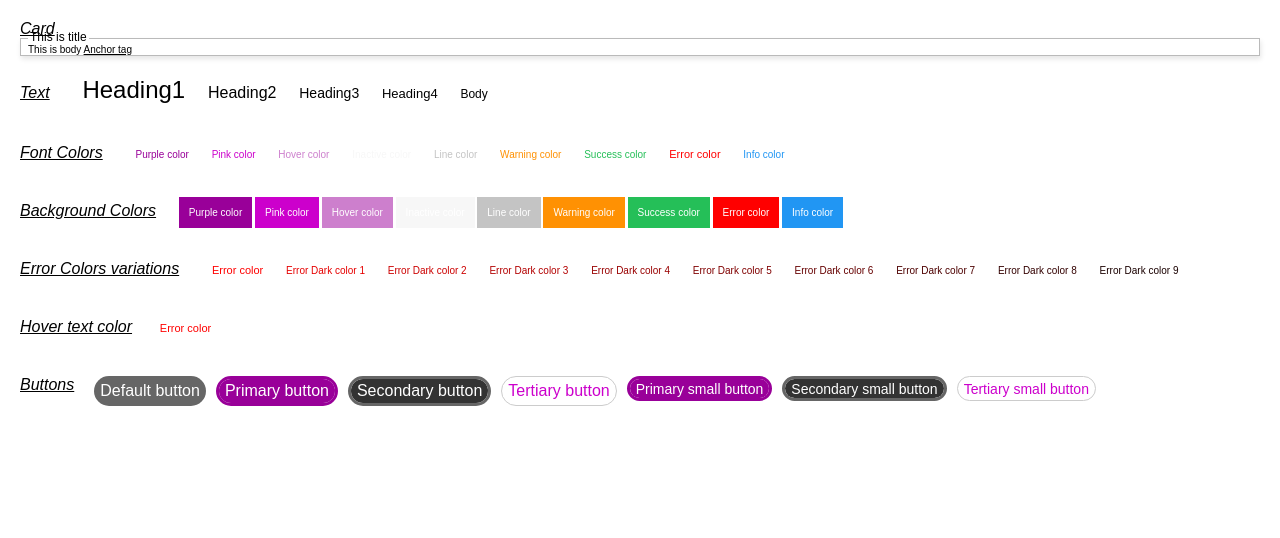
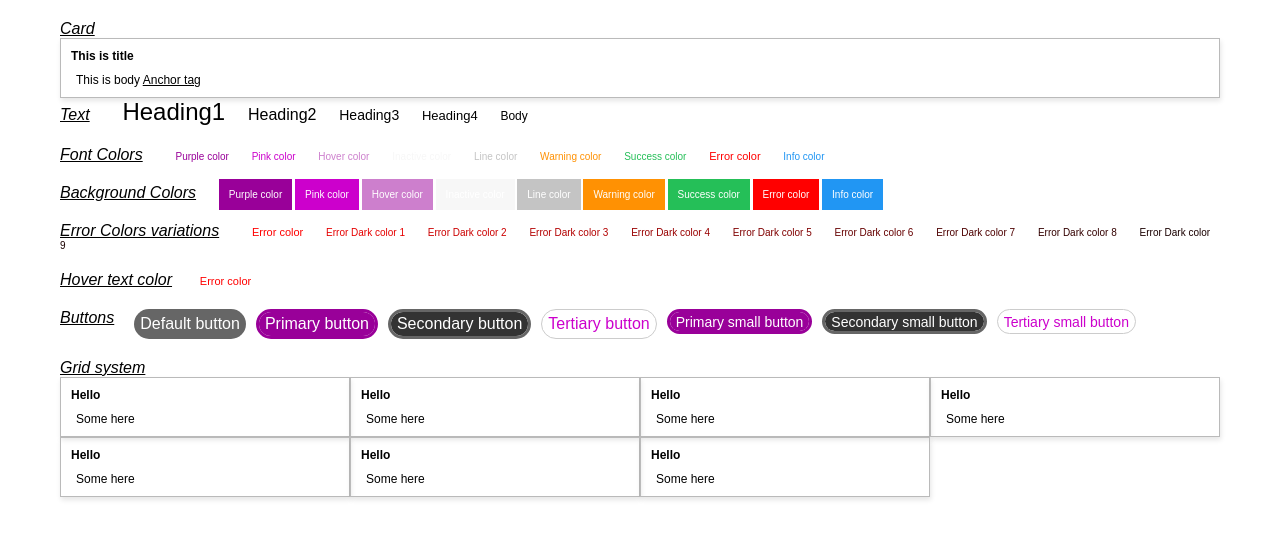
Before and after one commit to malipramod/css-util-lib, a website: page index.html in a window 1280 px wide. Drawn offline with nearby package versions, Linux system fonts and the light colour scheme; files that its build step writes are made by us from their sources.

Commit message:
Add grid

```diff
--- a/index.html
+++ b/index.html
@@ -10,6 +10,7 @@
 </head>
 
 <body style="gap: 20px; flex-direction: column;" class="m-2 display-f">
+    <div class="container">
         <!--Card-->
         <div>
             <i class="text-h2 text-underline  mb-2">Card</i>
@@ -91,9 +92,52 @@
             </div>
         </div>
 
-    <!-- <div class="responsive-test">
-        I am responsive
-    </div> -->
+        <i class="text-h2 text-underline  pr-2">Grid system</i>
+        <div class="row">
+            <div class="col-12-xs col-5-sm col-3-xl">
+                <div class="card">
+                    <h3 class="card-title">Hello</h3>
+                    <p class="card-body">Some here</p>
+                </div>
+            </div>
+            <div class="col-12-xs col-5-sm col-3-xl">
+                <div class="card">
+                    <h3 class="card-title">Hello</h3>
+                    <p class="card-body">Some here</p>
+                </div>
+            </div>
+            <div class="col-12-xs col-5-sm col-3-xl">
+                <div class="card">
+                    <h3 class="card-title">Hello</h3>
+                    <p class="card-body">Some here</p>
+                </div>
+            </div>
+            <div class="col-12-xs col-5-sm col-3-xl">
+                <div class="card">
+                    <h3 class="card-title">Hello</h3>
+                    <p class="card-body">Some here</p>
+                </div>
+            </div>
+            <div class="col-12-xs col-5-sm col-3-xl">
+                <div class="card">
+                    <h3 class="card-title">Hello</h3>
+                    <p class="card-body">Some here</p>
+                </div>
+            </div>
+            <div class="col-12-xs col-5-sm col-3-xl">
+                <div class="card">
+                    <h3 class="card-title">Hello</h3>
+                    <p class="card-body">Some here</p>
+                </div>
+            </div>
+            <div class="col-12-xs col-5-sm col-3-xl">
+                <div class="card">
+                    <h3 class="card-title">Hello</h3>
+                    <p class="card-body">Some here</p>
+                </div>
+            </div>
+        </div>
+    </div>
 </body>
 
 </html>
--- /dev/null
+++ b/partials/_grid.scss
@@ -0,0 +1,69 @@
+@use "sass:math";
+
+$grid-columns: 12;
+
+//Base layout
+.container {
+    width: 100%;
+    max-width: 1200px;
+    margin: 0 auto;
+    padding: 0 20px;
+    box-sizing: border-box;
+}
+
+.row {
+    display: flex;
+    flex-flow: row wrap;
+}
+
+//Col classes
+
+@include xs {
+    @for $i from 1 through $grid-columns {
+        .col-#{$i}-xs {
+            box-sizing: border-box;
+            flex-grow: 0;
+            width: math.div($i * 100%, $grid-columns);
+        }
+    }
+}
+
+@include sm {
+    @for $i from 1 through $grid-columns {
+        .col-#{$i}-sm {
+            box-sizing: border-box;
+            flex-grow: 0;
+            width: math.div($i * 100%, $grid-columns);
+        }
+    }
+}
+
+@include md {
+    @for $i from 1 through $grid-columns {
+        .col-#{$i}-md {
+            box-sizing: border-box;
+            flex-grow: 0;
+            width: math.div($i * 100%, $grid-columns);
+        }
+    }
+}
+
+@include lg {
+    @for $i from 1 through $grid-columns {
+        .col-#{$i}-lg {
+            box-sizing: border-box;
+            flex-grow: 0;
+            width: math.div($i * 100%, $grid-columns);
+        }
+    }
+}
+
+@include xl {
+    @for $i from 1 through $grid-columns {
+        .col-#{$i}-xl {
+            box-sizing: border-box;
+            flex-grow: 0;
+            width: math.div($i * 100%, $grid-columns);
+        }
+    }
+}
--- a/partials/components/_card.scss
+++ b/partials/components/_card.scss
@@ -1,22 +1,21 @@
-.card{
+@use 'sass:math';
+
+.card {
   display: block;
+  padding: $base-padding;
   border: $base-border-thickness solid $component-color-secondary-inactive;
-    padding: 0rem 0.2rem;
   box-shadow: $base-box-shadow;
-    .card-title{
-        margin-top: -0.9rem;
-        margin-left: 0.5rem;
-        background: $text-color-white;
+
+  .card-title {
     font-size: $font-size-body;
-        width: fit-content;
-        padding: 0rem 0.2rem;
+    padding-bottom: $base-padding;
+    font-weight: bold;
   }
-
-    .card-body{
+  .card-body {
+    font-size: $font-size-body;
     margin: 0rem 0.5rem;
     width: calc(100% - 1rem);
-
-        a{
+    a {
       text-decoration: underline;
     }
   }
--- a/partials/index.scss
+++ b/partials/index.scss
@@ -4,6 +4,7 @@
 // base and layout
 @import 'base';
 @import 'breakpoints';
+@import 'grid';
 
 // components
 @import 'components/card';
```
Lines whose indentation alone changed are shown as unchanged.
